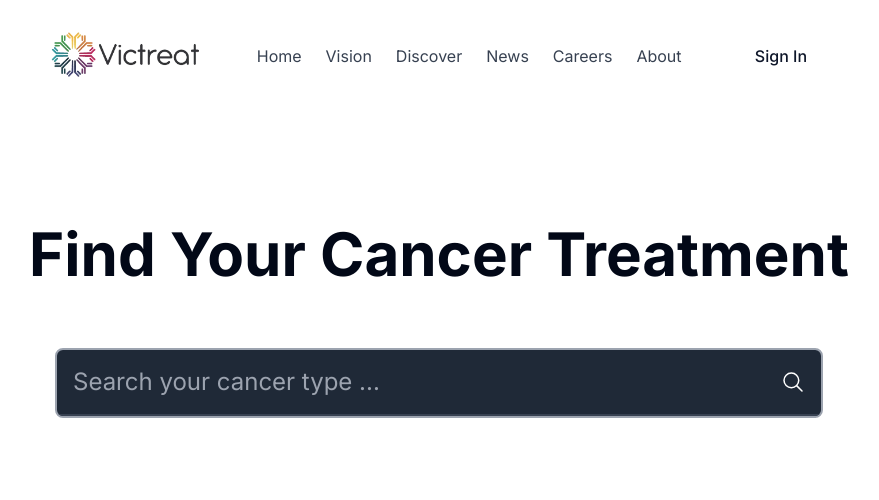
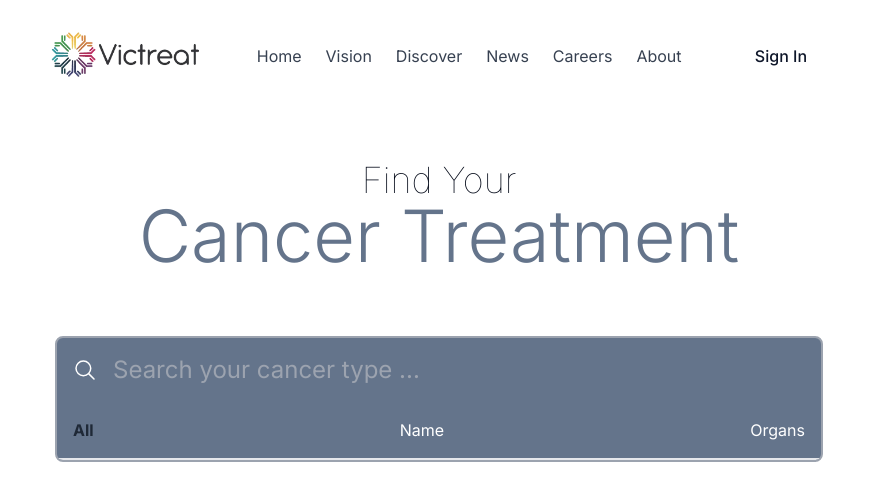
Before and after one commit to zaineli/victreat, a Next.js app: page /discover in a window 1280 px wide. Shown: the top 500 px of the page, without its empty margins (201-1080 px from the left). Built offline with nearby package versions, Linux system fonts and the light colour scheme.

Commit message:
Added Options to SearchBar

```diff
--- a/app/discover/page.tsx
+++ b/app/discover/page.tsx
@@ -1,10 +1,9 @@
-'use client';
+"use client";
 
-// TODO: make only the search bar client side
-
-import React, { useEffect } from 'react'
+import React, { useEffect, useState } from "react";
 import { IoSearchOutline } from "react-icons/io5";
 import { FaArrowRight } from "react-icons/fa";
+import { Suspense } from 'react'
 
 type CancerType = {
   name: string;
@@ -16,220 +15,215 @@ const cancerTypes: CancerType[] = [
   {
     name: "Adrenal Cancer",
     image: "https://baconmockup.com/600/400",
-    organ: "Adrenal Glands"
+    organ: "Adrenal Glands",
   },
   {
     name: "Bile Duct Cancer",
     image: "https://baconmockup.com/601/400",
-    organ: "Bile Ducts"
+    organ: "Bile Ducts",
   },
   {
     name: "Bladder Cancer",
     image: "https://baconmockup.com/602/400",
-    organ: "Bladder"
+    organ: "Bladder",
   },
   {
     name: "Bone Cancer",
     image: "https://baconmockup.com/603/400",
-    organ: "Bones"
+    organ: "Bones",
   },
   {
     name: "Brain Cancer",
     image: "https://baconmockup.com/604/400",
-    organ: "Brain"
+    organ: "Brain",
   },
   {
     name: "Breast Cancer",
     image: "https://baconmockup.com/605/400",
-    organ: "Breast"
+    organ: "Breast",
   },
   {
     name: "Cervical Cancer",
     image: "https://baconmockup.com/606/400",
-    organ: "Cervix"
+    organ: "Cervix",
   },
   {
     name: "Colon Cancer",
     image: "https://baconmockup.com/607/400",
-    organ: "Colon"
+    organ: "Colon",
   },
   {
     name: "Colorectal Cancer",
     image: "https://baconmockup.com/608/400",
-    organ: "Colon and Rectum"
+    organ: "Colon and Rectum",
   },
   {
     name: "Endometrial Cancer",
     image: "https://baconmockup.com/609/400",
-    organ: "Endometrium"
+    organ: "Endometrium",
   },
   {
     name: "Esophageal Cancer",
     image: "https://baconmockup.com/610/400",
-    organ: "Esophagus"
+    organ: "Esophagus",
   },
   {
     name: "Eye Cancer",
     image: "https://baconmockup.com/611/400",
-    organ: "Eye"
+    organ: "Eye",
   },
   {
     name: "Gallbladder Cancer",
     image: "https://baconmockup.com/612/400",
-    organ: "Gallbladder"
+    organ: "Gallbladder",
   },
   {
     name: "Gastric Cancer",
     image: "https://baconmockup.com/613/400",
-    organ: "Stomach"
+    organ: "Stomach",
   },
   {
     name: "Head and Neck Cancer",
     image: "https://baconmockup.com/614/400",
-    organ: "Head and Neck"
+    organ: "Head and Neck",
   },
   {
     name: "Hodgkin Lymphoma",
     image: "https://baconmockup.com/615/400",
-    organ: "Lymphatic System"
+    organ: "Lymphatic System",
   },
   {
     name: "Kidney Cancer",
     image: "https://baconmockup.com/616/400",
-    organ: "Kidneys"
+    organ: "Kidneys",
   },
   {
     name: "Laryngeal Cancer",
     image: "https://baconmockup.com/617/400",
-    organ: "Larynx"
+    organ: "Larynx",
   },
   {
     name: "Leukemia",
     image: "https://baconmockup.com/618/400",
-    organ: "Blood and Bone Marrow"
+    organ: "Blood and Bone Marrow",
   },
   {
     name: "Liver Cancer",
     image: "https://baconmockup.com/619/400",
-    organ: "Liver"
+    organ: "Liver",
   },
   {
     name: "Lung Cancer",
     image: "https://baconmockup.com/620/400",
-    organ: "Lungs"
+    organ: "Lungs",
   },
-  {
-    name: "Melanoma",
-    image: "https://baconmockup.com/621/400",
-    organ: "Skin"
-  },
+  { name: "Melanoma", image: "https://baconmockup.com/621/400", organ: "Skin" },
   {
     name: "Mesothelioma",
     image: "https://baconmockup.com/622/400",
-    organ: "Mesothelium"
+    organ: "Mesothelium",
   },
   {
     name: "Multiple Myeloma",
     image: "https://baconmockup.com/623/400",
-    organ: "Bone Marrow"
+    organ: "Bone Marrow",
   },
   {
     name: "Neuroblastoma",
     image: "https://baconmockup.com/624/400",
-    organ: "Adrenal Glands"
+    organ: "Adrenal Glands",
   },
   {
     name: "Non-Hodgkin Lymphoma",
     image: "https://baconmockup.com/625/400",
-    organ: "Lymphatic System"
+    organ: "Lymphatic System",
   },
   {
     name: "Oral Cancer",
     image: "https://baconmockup.com/626/400",
-    organ: "Mouth"
+    organ: "Mouth",
   },
   {
     name: "Ovarian Cancer",
     image: "https://baconmockup.com/627/400",
-    organ: "Ovaries"
+    organ: "Ovaries",
   },
   {
     name: "Pancreatic Cancer",
     image: "https://baconmockup.com/628/400",
-    organ: "Pancreas"
+    organ: "Pancreas",
   },
   {
     name: "Penile Cancer",
     image: "https://baconmockup.com/629/400",
-    organ: "Penis"
+    organ: "Penis",
   },
   {
     name: "Prostate Cancer",
     image: "https://baconmockup.com/630/400",
-    organ: "Prostate"
+    organ: "Prostate",
   },
   {
     name: "Rectal Cancer",
     image: "https://baconmockup.com/631/400",
-    organ: "Rectum"
+    organ: "Rectum",
   },
   {
     name: "Sarcoma",
     image: "https://baconmockup.com/632/400",
-    organ: "Connective Tissues"
+    organ: "Connective Tissues",
   },
   {
     name: "Skin Cancer",
     image: "https://baconmockup.com/633/400",
-    organ: "Skin"
+    organ: "Skin",
   },
   {
     name: "Small Intestine Cancer",
     image: "https://baconmockup.com/634/400",
-    organ: "Small Intestine"
+    organ: "Small Intestine",
   },
   {
     name: "Soft Tissue Sarcoma",
     image: "https://baconmockup.com/635/400",
-    organ: "Soft Tissues"
+    organ: "Soft Tissues",
   },
   {
     name: "Stomach Cancer",
     image: "https://baconmockup.com/636/400",
-    organ: "Stomach"
+    organ: "Stomach",
   },
   {
     name: "Testicular Cancer",
     image: "https://baconmockup.com/637/400",
-    organ: "Testicles"
+    organ: "Testicles",
   },
   {
     name: "Throat Cancer",
     image: "https://baconmockup.com/638/400",
-    organ: "Throat"
+    organ: "Throat",
   },
   {
     name: "Thyroid Cancer",
     image: "https://baconmockup.com/639/400",
-    organ: "Thyroid Gland"
+    organ: "Thyroid Gland",
   },
   {
     name: "Uterine Cancer",
     image: "https://baconmockup.com/640/400",
-    organ: "Uterus"
+    organ: "Uterus",
   },
   {
     name: "Vaginal Cancer",
     image: "https://baconmockup.com/641/400",
-    organ: "Vagina"
+    organ: "Vagina",
   },
   {
     name: "Vulvar Cancer",
     image: "https://baconmockup.com/642/400",
-    organ: "Vulva"
-  }
+    organ: "Vulva",
+  },
 ];
-
 
 const highlightKeyword = (text: string, keyword: string) => {
   const index = text.toLowerCase().indexOf(keyword.toLowerCase());
@@ -247,60 +241,125 @@ const highlightKeyword = (text: string, keyword: string) => {
 };
 
 function Page() {
-  const [query, setQuery] = React.useState('');
+  const [query, setQuery] = useState("");
+  const [filter, setFilter] = useState("all");
   const top = 5;
+
+  const filterCancerTypes = (cancer: CancerType) => {
+    const lowerQuery = query.toLowerCase();
+    if (filter === "name") {
+      return cancer.name.toLowerCase().includes(lowerQuery);
+    } else if (filter === "organ") {
+      return cancer.organ.toLowerCase().startsWith(lowerQuery);
+    } else if (filter === "all") {
+      return (
+        cancer.name.toLowerCase().includes(lowerQuery) ||
+        cancer.organ.toLowerCase().includes(lowerQuery)
+      );
+    }
+    return false;
+  };
+
   const matchingCancerTypes =
-    query === '' ? [] : cancerTypes.filter(cancer => cancer.name.toLowerCase().includes(query.toLowerCase())).slice(0, top);
+    query === "" ? [] : cancerTypes.filter(filterCancerTypes).slice(0, top);
+
+  function clear() {
+    setQuery("");
+  }
 
   return (
-    <div className='p-32'>
-      <h1 className='text-6xl font-bold text-center'>Find Your Cancer Treatment</h1>
+    <div className="px-32 pt-16">
+      <div className="font text-center">
+        <div className="font-thin text-4xl">
+          Find Your
+        </div >
+           <span className='font-light text-7xl text-slate-500'>            Cancer Treatment</span>
+      </div>
 
-      <section className='mt-16 w-[75%] border-2 border-gray-400 bg-gray-800 text-white rounded-lg overflow-hidden mx-auto'>
-        <div className="flex text-2xl items-center px-4 py-4 ">
-          <input type="text" value={query} onChange={(e) => setQuery(e.target.value)} className='flex-1 outline-none bg-transparent' placeholder='Search your cancer type ...' />
+      <section className="mt-16 w-[75%] border-2 border-gray-400 bg-slate-500 text-white rounded-lg overflow-hidden mx-auto">
+        <div className="flex text-2xl items-center px-4 py-4 gap-4">
           <IoSearchOutline />
+          <input
+            type="text"
+            value={query}
+            onChange={(e) => setQuery(e.target.value)}
+            className="flex-1 outline-none bg-transparent"
+            placeholder="Search your cancer type ..."
+          />
+          {query !== "" && (
+            <div className="text-sm hover:cursor-pointer" onClick={clear}>
+              Clear
             </div>
-        <Suggestions  {...{ matchingCancerTypes, query }} />
+          )}
+        </div>
+        <div className="flex justify-between px-4 py-4">
+          <div
+            className={`self-center hover:cursor-pointer ${
+              filter === "all" ? "font-bold text-gray-800" : ""
+            }`}
+            onClick={() => setFilter("all")}
+          >
+              All
+          </div>
+          <div
+            className={`self-center hover:cursor-pointer ${
+              filter === "name" ? "font-bold text-gray-800" : ""
+            }`}
+            onClick={() => setFilter("name")}
+          >
+            Name
+          </div>
+          <div
+            className={`self-center hover:cursor-pointer ${
+              filter === "organ" ? "font-bold text-gray-800" : ""
+            }`}
+            onClick={() => setFilter("organ")}
+          >
+            Organs
+          </div>
+        </div>
+        <Suggestions {...{ matchingCancerTypes, query, filter }} />
       </section>
     </div>
-  )
+  );
 }
 
-function Suggestions({ matchingCancerTypes, query }: { matchingCancerTypes: CancerType[], query: string }) {
+function Suggestions({
+  matchingCancerTypes,
+  query,
+  filter,
+}: {
+  matchingCancerTypes: CancerType[];
+  query: string;
+  filter: string;
+}) {
   const contentRef = React.useRef<HTMLUListElement>(null);
   const wrapperRef = React.useRef<HTMLDivElement>(null);
   const [previousHeight, setPreviousHeight] = React.useState(0);
 
   useEffect(() => {
-    // contentRef.current?.animate([
-    //   { opacity: 0, maxHeight: '0' },
-    //   { opacity: 1,  maxHeight: '1000px'}
-    // ], {
-    //   duration: 1000,
-    //   easing: 'ease-in-out'
-    // })
     if (!contentRef.current || !wrapperRef.current) return;
     if (contentRef.current.scrollHeight === previousHeight) return;
-    wrapperRef.current?.animate([
-      { opacity: 0, height: previousHeight + 'px' },
-      { opacity: 1, height: contentRef.current?.scrollHeight + 'px' }
-    ], {
+    wrapperRef.current?.animate(
+      [
+        { opacity: 0, height: previousHeight + "px" },
+        { opacity: 1, height: contentRef.current?.scrollHeight + "px" },
+      ],
+      {
         duration: 500,
-      easing: 'ease-in-out'
-    })
-    console.log({ previousHeight, target: contentRef.current?.scrollHeight })
-    setPreviousHeight(contentRef.current?.scrollHeight || 0)
-  }, [matchingCancerTypes, previousHeight])
-
+        easing: "ease-in-out",
+      }
+    );
+    setPreviousHeight(contentRef.current?.scrollHeight || 0);
+  }, [matchingCancerTypes, previousHeight]);
 
   return (
     <div ref={wrapperRef}>
-          <ul ref={contentRef} className="border-t-2 border-gray-700">
+      <ul ref={contentRef} className="border-t-2 border-gray-200">
         {matchingCancerTypes.map((cancer, i) => (
           <div
             key={i}
-                className="flex items-center gap-4 justify-between group px-16 py-4 border-b-2 border-gray-700 w-full animate-suggestion hover:bg-gray-700 transition-colors duration-300"
+            className="flex items-center gap-4 justify-between group px-16 py-4 border-b-2 border-gray-200 w-full animate-suggestion hover:bg-gray-700 transition-colors duration-300"
           >
             <div className="flex items-center justify-start gap-4">
               <img
@@ -310,9 +369,22 @@ function Suggestions({ matchingCancerTypes, query }: { matchingCancerTypes: Canc
               />
               <div className="flex flex-col">
                 <h2 className="text-lg font-semibold">
-                      {highlightKeyword(cancer.name, query)}
+                  {filter === "organ"
+                    ? highlightKeyword(cancer.name, query)
+                    : filter === "name"
+                    ? highlightKeyword(cancer.name, query)
+                    : cancer.name.toLowerCase().includes(query.toLowerCase())
+                    ? highlightKeyword(cancer.name, query)
+                    : cancer.name}
                 </h2>
-                    <p className="text-sm">{cancer.organ}</p>
+                <p className="text-sm">
+                  {filter === "organ"
+                    ? highlightKeyword(cancer.organ, query)
+                    : filter === "all" &&
+                      cancer.organ.toLowerCase().includes(query.toLowerCase())
+                    ? highlightKeyword(cancer.organ, query)
+                    : cancer.organ}
+                </p>
               </div>
             </div>
             <FaArrowRight className="arrow-icon justify-end group-hover:-rotate-45 transition-all duration-300" />
@@ -322,59 +394,5 @@ function Suggestions({ matchingCancerTypes, query }: { matchingCancerTypes: Canc
     </div>
   );
 }
-// function Page() {
-
-
-
-//   return (
-//     <div className="flex items-center justify-center min-h-screen bg-white text-slate-900">
-//       <div className="flex flex-col items-center">
-//         <h1 className="text-4xl font-bold text-center">Search Cancer</h1>
-//         <input
-//           className="border border-gray-700 bg-gray-800 text-white rounded-md px-4 py-2 mt-4 w-80"
-//           onChange={(e) => setQuery(e.target.value)}
-//           value={query}
-//           type="text"
-//           placeholder="Search Cancer"
-//         />
-//         <div className="flex flex-col items-center gap-4 mt-4 w-full">
-//           {query !== "" && (
-//             <>
-//               <div className="flex justify-between w-full px-4">
-//                 <span>All</span>
-//                 <span>Files</span>
-//                 <span>People</span>
-//               </div>
-//               {data
-//                 .filter((item) =>
-//                   item.name.toLowerCase().includes(query.toLowerCase())
-//                 )
-//                 .map((item) => (
-//                   <div
-//                     key={item.id}
-//                     className="flex items-center gap-4 p-4 border border-gray-700 rounded-md w-full"
-//                   >
-//                     <img
-//                       src={item.image}
-//                       alt={item.name}
-//                       className="w-16 h-16 object-cover rounded-full"
-//                     />
-//                     <div className="flex flex-col">
-//                       <h2 className="text-xl font-bold">
-//                         {highlightKeyword(item.name, query)}
-//                       </h2>
-//                       <p className="text-sm">{item.description}</p>
-//                       <p className="text-sm">{item.treatment}</p>
-//                       <p className="text-sm">{item.prevention}</p>
-//                     </div>
-//                   </div>
-//                 ))}
-//             </>
-//           )}
-//         </div>
-//       </div>
-//     </div>
-//   );
-// }
 
 export default Page;
--- a/app/layout.tsx
+++ b/app/layout.tsx
@@ -22,9 +22,9 @@ export default function RootLayout({
   return (
     <html lang="en">
       <body className={cn(
-        "min-h-screen  font-sans antialiased flex-col items-center justify-center",
+        " font-sans antialiased flex-col items-center justify-center",
         fontSans.variable
-      )}>
+    )}>
         <Nav />
         {children}
         </body>
```
Lines whose indentation alone changed are shown as unchanged.
